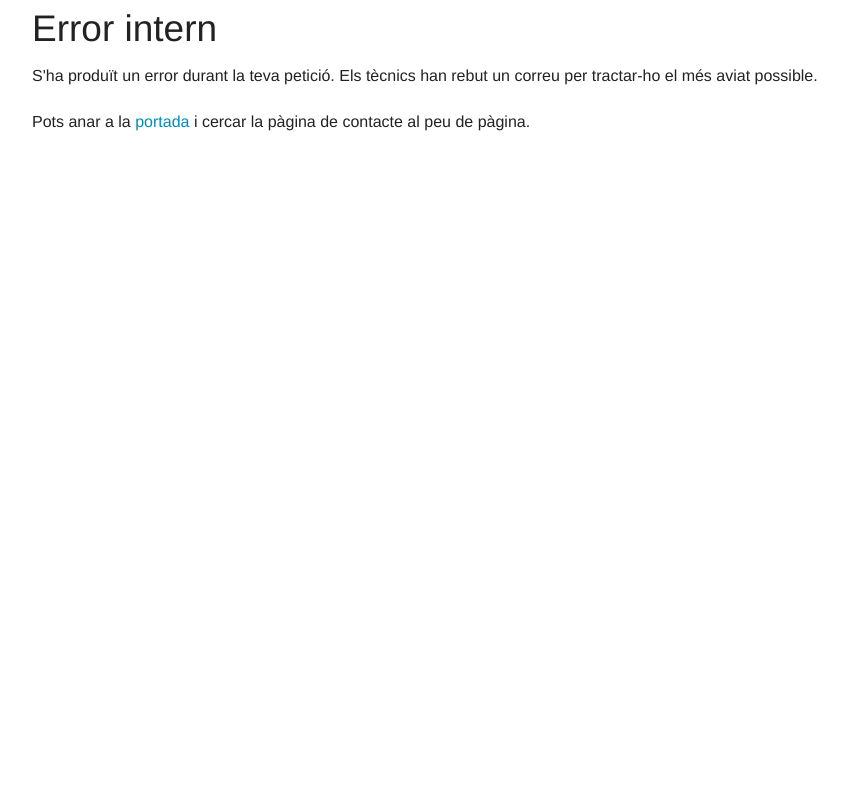
After one commit to pirates-cat/mieli, a Django app: template mieli/templates/500.html in a window 1280 px wide. The commit adds this page. Shown: the whole page, without its empty margins (123-967 px from the left). Run offline with Django 3.2, Linux system fonts and the light colour scheme; the template is opened without the code that fills it, so the values that code supplies are empty.

Commit message:
404 and 500 pages done.

```diff
--- a/identity/helpers.py
+++ b/identity/helpers.py
@@ -10,7 +10,8 @@ def get_current_organization():
     site = Site.objects.get(pk=sid)
     return site.organization_set.get()
 
-def set_extra_fields(fields, **kwargs):
+def set_extra_fields(form, **kwargs):
+    fields = form.fields
     organization = get_current_organization()
     fields['first_name'] = forms.CharField(max_length=30)
     fields['last_name'] = forms.CharField(max_length=30)
--- a/identity/models.py
+++ b/identity/models.py
@@ -20,6 +20,7 @@ class Organization(models.Model):
     meta = models.BooleanField(default=False)
     # UID field: User's field used as unique identifier (30 chars due max. Oracle column name's length)
     uid_field = models.CharField(max_length=30, default='email')
+    contact = models.EmailField(blank=True)
 
     @property
     def domain(self):
--- a/identity/registration/backend/forms.py
+++ b/identity/registration/backend/forms.py
@@ -8,7 +8,7 @@ from mieli import registry
 class RegistrationForm(BaseRegistrationForm):
     def __init__(self, *args, **kwargs):
         super(RegistrationForm, self).__init__(*args, **kwargs)
-        registry.apply_filter('registration_form', fields=self.fields)
+        registry.apply_filter('registration_form', form=self)
 
     def clean_username(self):
         self.cleaned_data['username'] = '%s@%s' % (self.cleaned_data['username'], helpers.get_current_organization().suffix)
--- a/mieli/templates/404.html
+++ b/mieli/templates/404.html
@@ -1,4 +1,5 @@
 {% extends 'mieli/base.html' %}
 {% block content %}
 <h2>Aquesta pàgina no existeix</h2>
+<p>Pots tornar a la <a href="/">portada</a>{% if request.organization.contact %} o contactar-nos a {{request.organization.contact}}{% endif %} si creus que hi ha un error.</p>
 {% endblock %}
--- /dev/null
+++ b/mieli/templates/500.html
@@ -0,0 +1,15 @@
+<html>
+<head>
+  <title>Error intern</title>
+  <link rel="stylesheet" href="/static/mieli/css/foundation.css" />
+</head>
+<body>
+<div class="row">
+  <div class="small-12 columns">
+    <h2>Error intern</h2>
+    <p>S'ha produït un error durant la teva petició. Els tècnics han rebut un correu per tractar-ho el més aviat possible.</p>
+    <p>Pots anar a la <a href="/">portada</a> i cercar la pàgina de contacte al peu de pàgina.</p>
+  </div>
+</div>
+</body>
+</html>
--- a/mieli/templates/flatpages/default.html
+++ b/mieli/templates/flatpages/default.html
@@ -1,5 +1,6 @@
 {% extends 'mieli/base.html' %}
 {% load mieli_tags %}
+{% block title %}{{ flatpage.title }}{% endblock %}
 {% block content %}
 {% render_flatpage flatpage %}
 {% endblock %}
--- a/mieli/templates/mieli/base.html
+++ b/mieli/templates/mieli/base.html
@@ -6,7 +6,7 @@
   <head>
     <meta charset="utf-8" />
     <meta name="viewport" content="width=device-width, initial-scale=1.0" />
-    <title>{{ request.organization.name }} - Sistema de Participació</title>
+    <title>{{ request.organization.name }} - {% block title %}Sistema de participació{% endblock %}</title>
     <link rel="stylesheet" href="{% static 'mieli/css/foundation.css' %}" />
     <link rel="stylesheet" href="{% static 'mieli/css/mieli.css' %}" />
     {% with ''|add:request.META.HTTP_HOST|add:'/css/style.css' as site_css %}<link rel="stylesheet" href="{% static site_css %}" />{% endwith %}
@@ -57,6 +57,7 @@
       $(document).foundation('equalizer', 'reflow');
       $(document).ready(function() {
           $.cookiesDirective({
+              duration: 5,
               explicitConsent: false,
               message: 'Aquest lloc empra cookies per al seu funcionament. Si continues navegant estaràs acceptant-les. ',
               impliedDisclosureText: 'Per a més informació consulta la nostra',
--- a/static/mieli/css/mieli.css
+++ b/static/mieli/css/mieli.css
@@ -49,6 +49,7 @@ header {
     padding-top: 0.5rem;
     min-height: 66%;
     background: #FFF;
+    color: #333;
 }
 
 .menu a:hover {
```
Also changed, not shown: TODO.md (+0 -1 lines), identity/migrations/0007_organization_contact.py (added).
